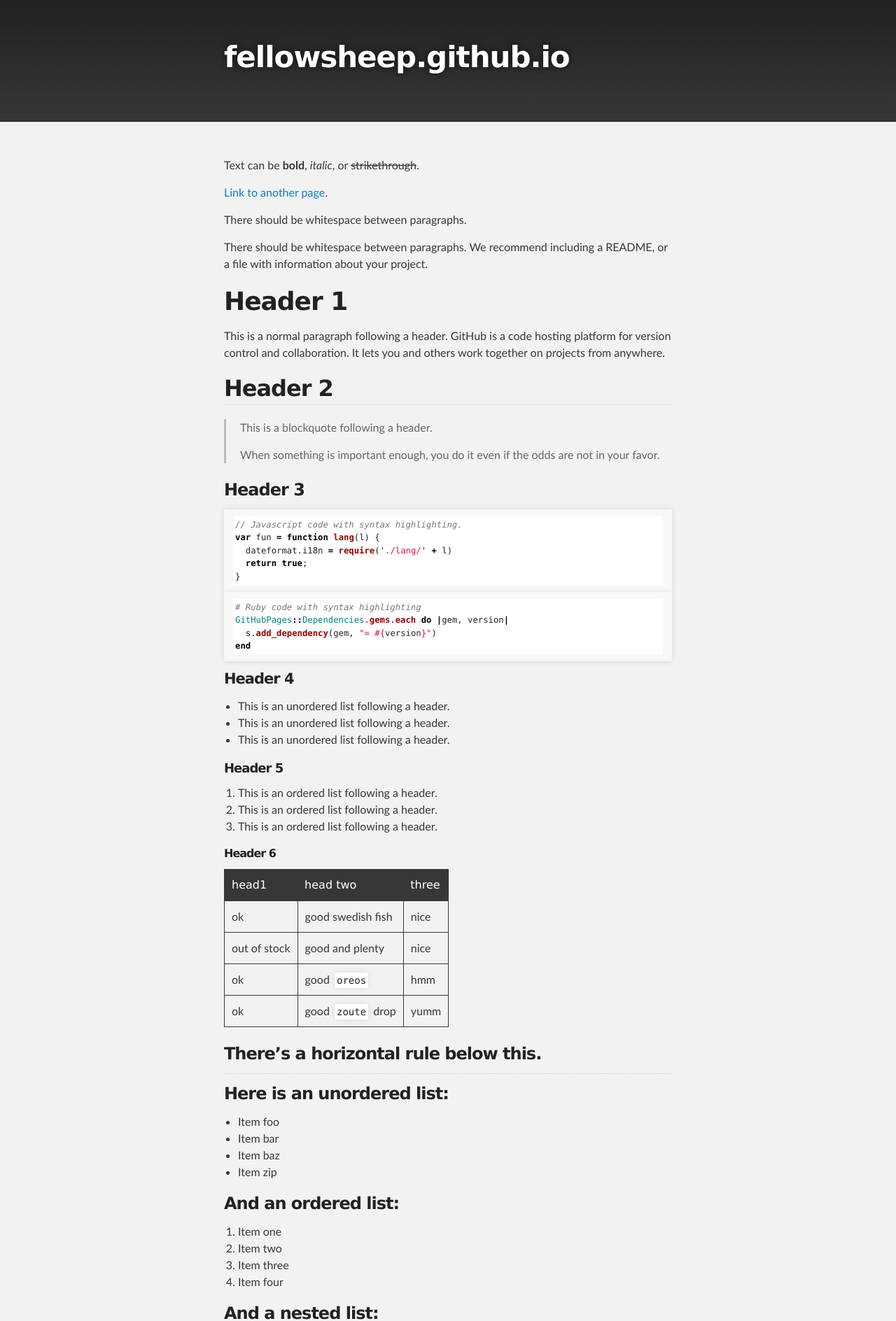
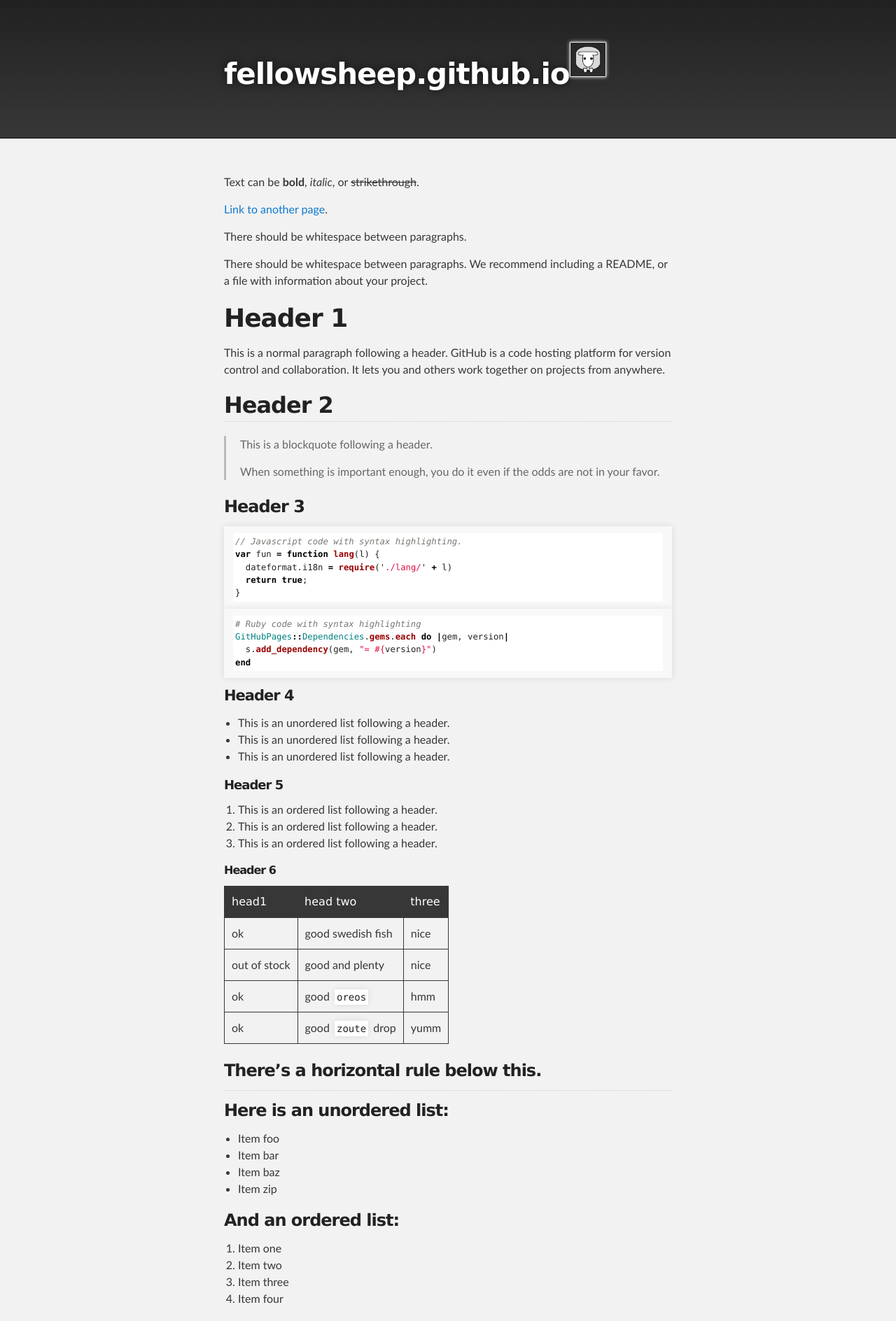
Before and after one commit to fellowsheep/fellowsheep.github.io, a Jekyll site: the page built from index.md, in a window 1280 px wide. Shown: the top 1888 px of the page at 70% size. Built offline with Jekyll 4.4.1, drawn with Linux system fonts in a browser that asks for light colours; our own code applies the rules of GitHub Pages for plain Markdown files; the repository's description, which GitHub fills in, is left out.

Commit message:
Update default.html

```diff
--- a/_layouts/default.html
+++ b/_layouts/default.html
@@ -9,6 +9,7 @@
 
 {% seo %}
     {% include head-custom.html %}
+    <link rel="shortcut icon" type="image/x-icon" href="assets/images/LogosheepFavicon32.ico">
   </head>
 
   <body>
@@ -20,7 +21,7 @@
             <a id="forkme_banner" href="{{ site.github.repository_url }}">View on GitHub</a>
           {% endif %}
 
-          <h1 id="project_title">{{ site.title | default: site.github.repository_name }}</h1>
+          <h1 id="project_title">{{ site.title | default: site.github.repository_name }}<img src="assets/images/Logosheep.png" width="40px"></h1>
           <h2 id="project_tagline">{{ site.description | default: site.github.project_tagline }}</h2>
 
           {% if site.show_downloads %}
```
